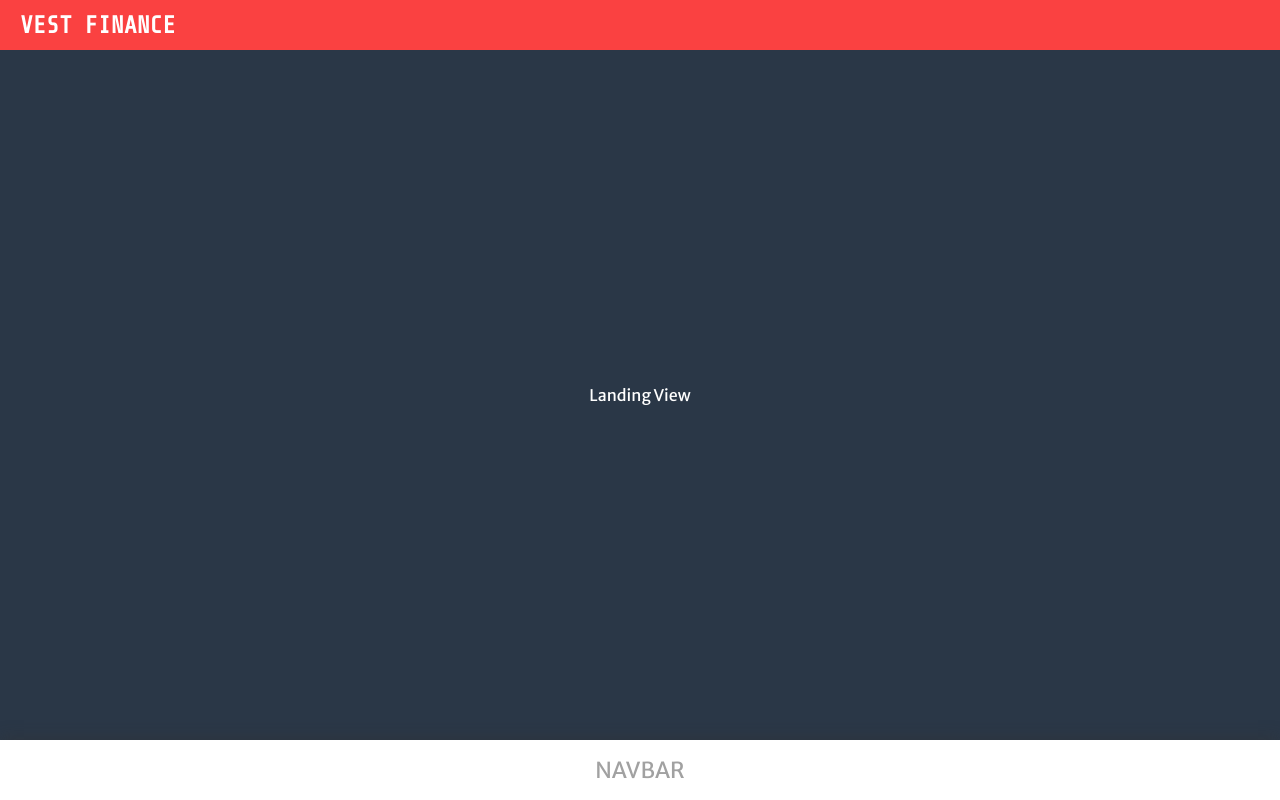
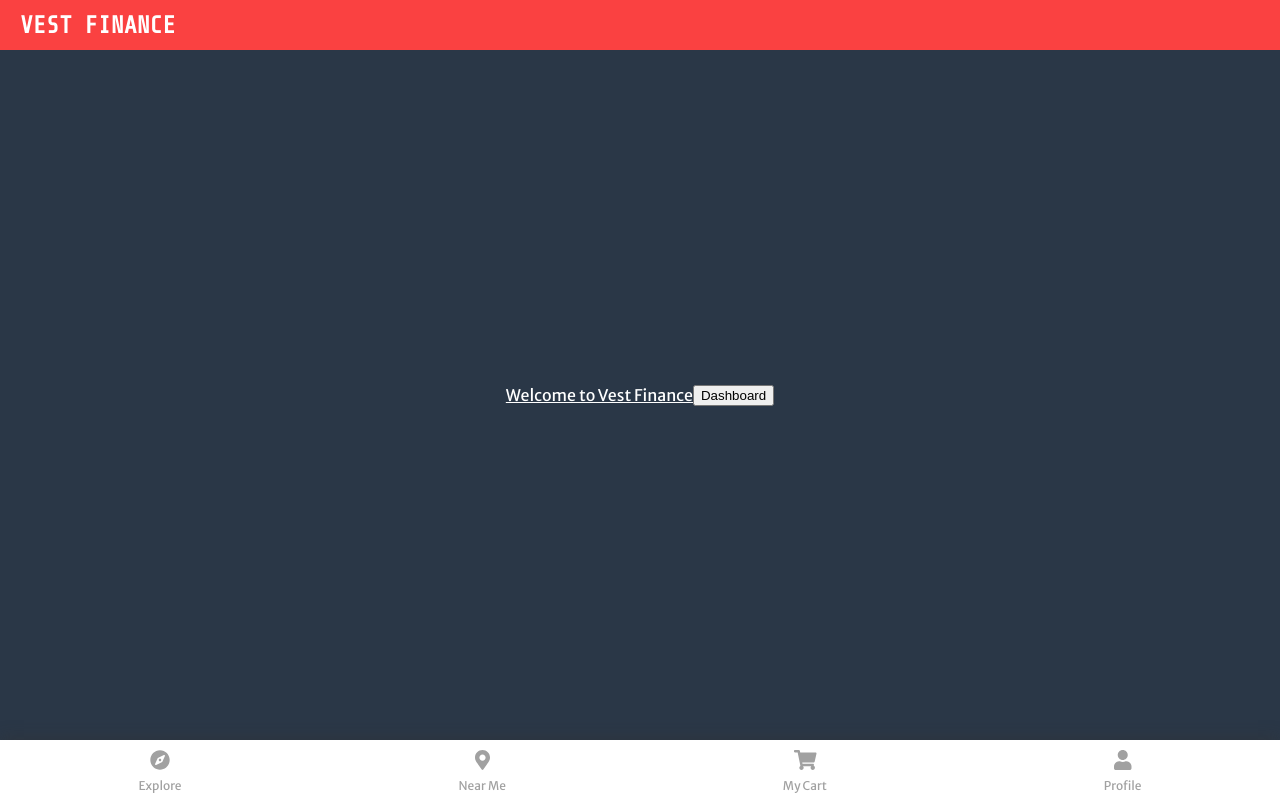
Before and after one commit to BenSparksCode/vest-finance-frontend, a Next.js app: page /landing in a window 1280 px wide. Built offline with nearby package versions, Linux system fonts and the light colour scheme.

Commit message:
Added nav buttons

```diff
--- a/components/Layout.js
+++ b/components/Layout.js
@@ -2,6 +2,8 @@ import Head from "next/head";
 
 import Header from "./Header";
 import NavBar from "./NavBar";
+
+import navButtons from "../config/buttons";
 
 const Layout = (props) => {
   const appTitle = `Vest Finance`;
@@ -16,7 +18,7 @@ const Layout = (props) => {
 
       <Header appTitle={appTitle} />
       <div className="Content">{props.children}</div>
-      <NavBar />
+      <NavBar navButtons={navButtons} />
     </div>
   );
 };
--- a/components/NavBar.js
+++ b/components/NavBar.js
@@ -1,3 +1,16 @@
-const NavBar = () => <div className="NavBar">NAVBAR</div>;
+import NavButton from "./NavButton";
+
+const NavBar = (props) => (
+  <div className="NavBar">
+    {props.navButtons.map((button) => (
+      <NavButton
+        key={button.path}
+        path={button.path}
+        label={button.label}
+        icon={button.icon}
+      />
+    ))}
+  </div>
+);
 
 export default NavBar;
--- /dev/null
+++ b/components/NavButton.js
@@ -0,0 +1,12 @@
+import Link from "next/link";
+
+const NavButton = (props) => (
+  <Link href={props.path}>
+    <div className="NavButton">
+      <div className="Icon">{props.icon}</div>
+      <span className="Label">{props.label}</span>
+    </div>
+  </Link>
+);
+
+export default NavButton;
--- /dev/null
+++ b/config/buttons.js
@@ -0,0 +1,33 @@
+import React from "react";
+import { FontAwesomeIcon } from "@fortawesome/react-fontawesome";
+import {
+  faCompass,
+  faMapMarkerAlt,
+  faUser,
+  faShoppingCart,
+} from "@fortawesome/free-solid-svg-icons";
+
+const navButtons = [
+  {
+    label: "Explore",
+    path: "/explore",
+    icon: <FontAwesomeIcon icon={faCompass} />,
+  },
+  {
+    label: "Near Me",
+    path: "/nearme",
+    icon: <FontAwesomeIcon icon={faMapMarkerAlt} />,
+  },
+  {
+    label: "My Cart",
+    path: "/mycart",
+    icon: <FontAwesomeIcon icon={faShoppingCart} />,
+  },
+  {
+    label: "Profile",
+    path: "/profile",
+    icon: <FontAwesomeIcon icon={faUser} />,
+  },
+];
+
+export default navButtons;
--- a/package.json
+++ b/package.json
@@ -6,6 +6,9 @@
     "start": "next start"
   },
   "dependencies": {
+    "@fortawesome/fontawesome-svg-core": "^1.2.36",
+    "@fortawesome/free-solid-svg-icons": "^5.15.4",
+    "@fortawesome/react-fontawesome": "^0.1.16",
     "@usedapp/core": "^0.7.3",
     "next": "latest",
     "react": "17.0.2",
--- a/pages/_app.js
+++ b/pages/_app.js
@@ -1,8 +1,23 @@
+import Link from "next/link";
+
 import Layout from "../components/Layout";
 import LandingView from "./landing";
 
 import "../styles.scss";
 
-const App = () => <LandingView />;
+const App = () => (
+  <Layout>
+    <br />
+    <Link href="/">
+      <a>Welcome to Vest Finance</a>
+    </Link>
+
+    <br />
+
+    <Link href="/dashboard">
+      <button>Dashboard</button>
+    </Link>
+  </Layout>
+);
 
 export default App;
--- a/styles.scss
+++ b/styles.scss
@@ -111,3 +111,25 @@ code {
     color: $highlight;
   }
 }
+
+// NAV BUTTON
+
+.NavButton {
+  display: flex;
+  flex-direction: column;
+  justify-content: space-around;
+  align-items: center;
+
+  height: 100%;
+
+  cursor: pointer;
+
+  .Icon {
+    font-size: 20px;
+  }
+
+  .Label {
+    font-size: 12px;
+    text-transform: capitalize;
+  }
+}
```
Also changed, not shown: config/chain.js (renamed from lib/config.js), 2 other files (tests, documents, lock files or other folders).
